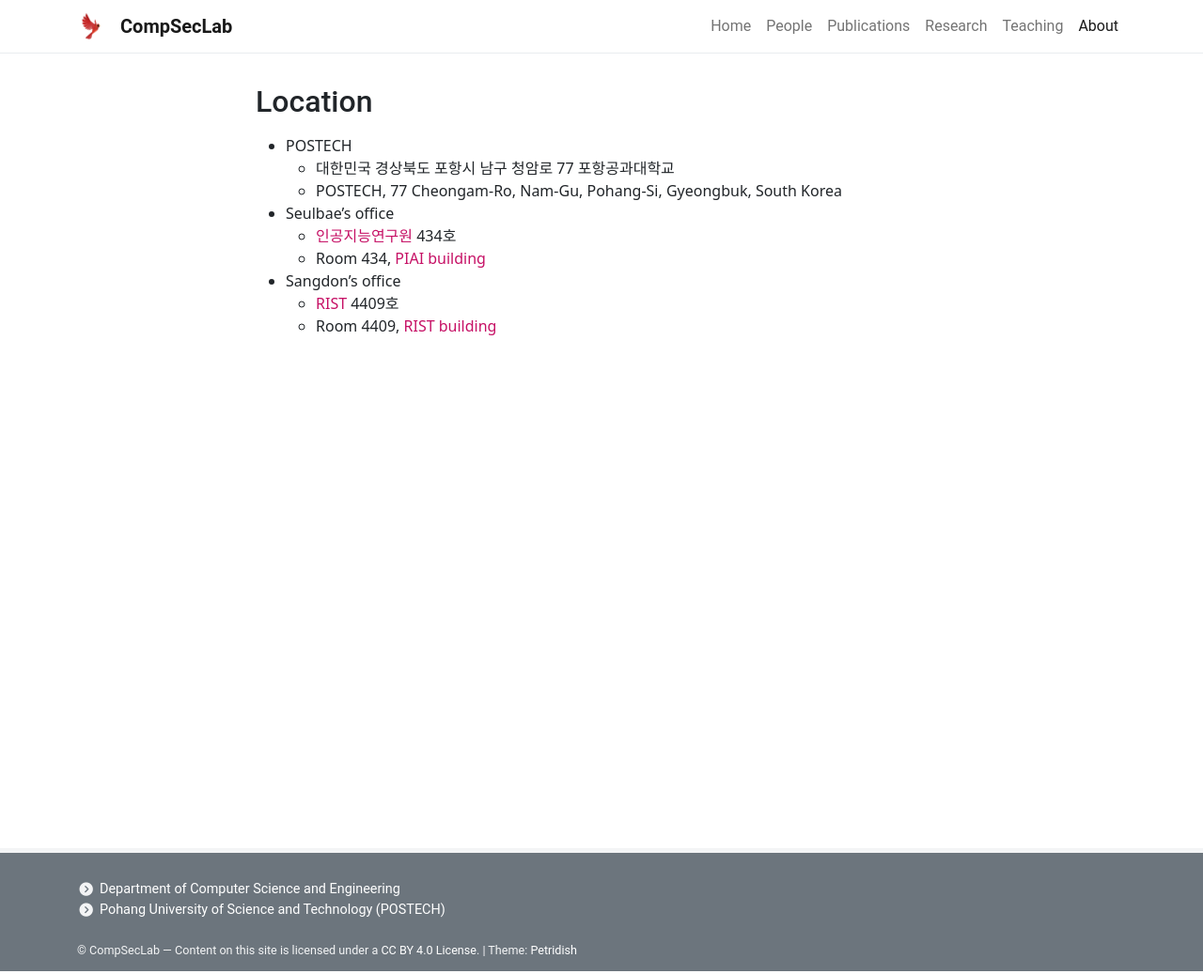
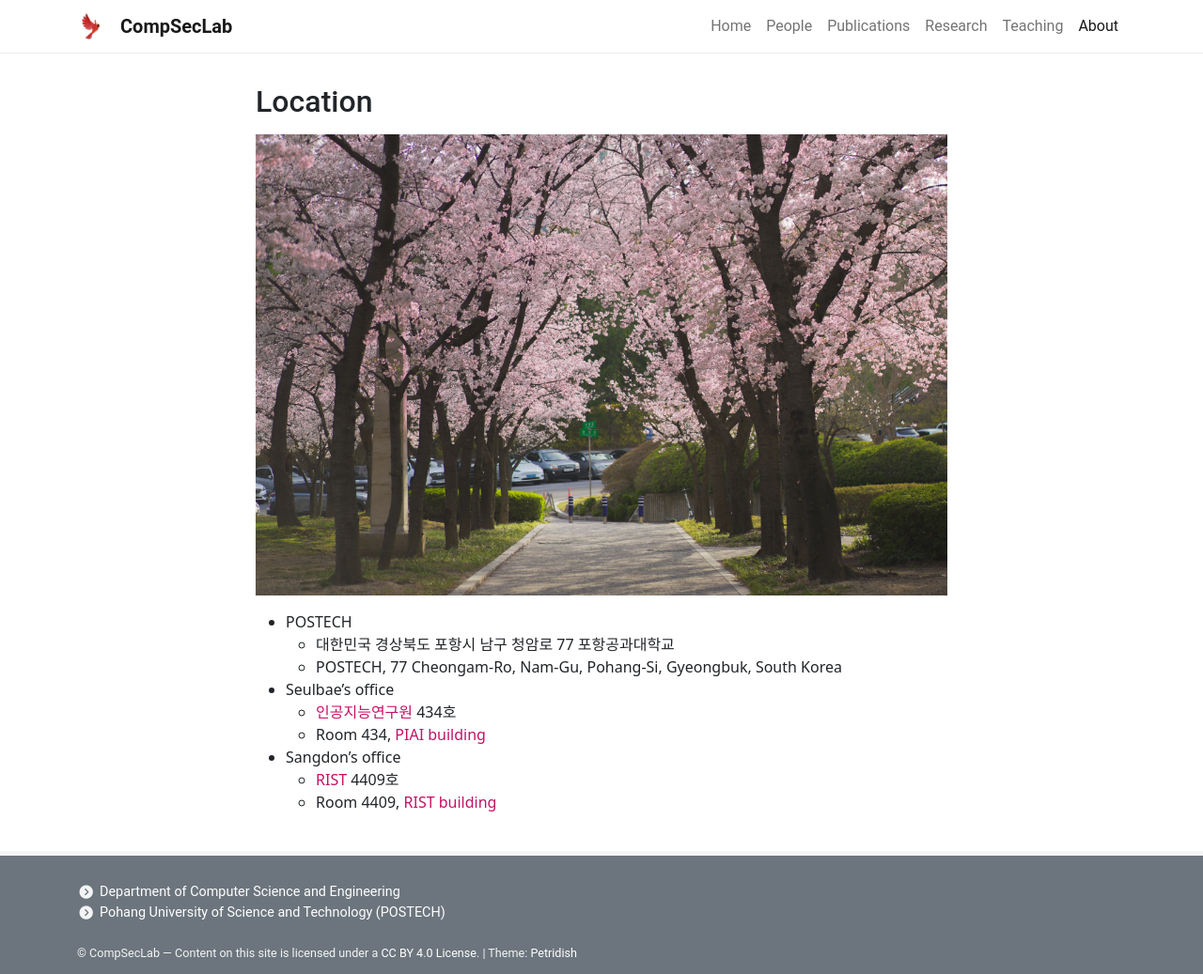
Before and after one commit to postech-compsec/postech-compsec.github.io, a Jekyll site: the page built from pages/about.md, in a window 1280 px wide. Shown: the whole page at 94% size. Built offline with Jekyll 4.4.1, drawn with Linux system fonts in a browser that asks for light colours; nearby versions of some CDN libraries.

Commit message:
add postech photo

```diff
--- a/pages/about.md
+++ b/pages/about.md
@@ -5,6 +5,8 @@
 ---
 
 ## Location
+
+![img](/assets/img/postech-2024.jpg)
 
 * POSTECH
   * 대한민국 경상북도 포항시 남구 청암로 77 포항공과대학교
```
Also changed, not shown: assets/img/postech-2024.jpg (added).
